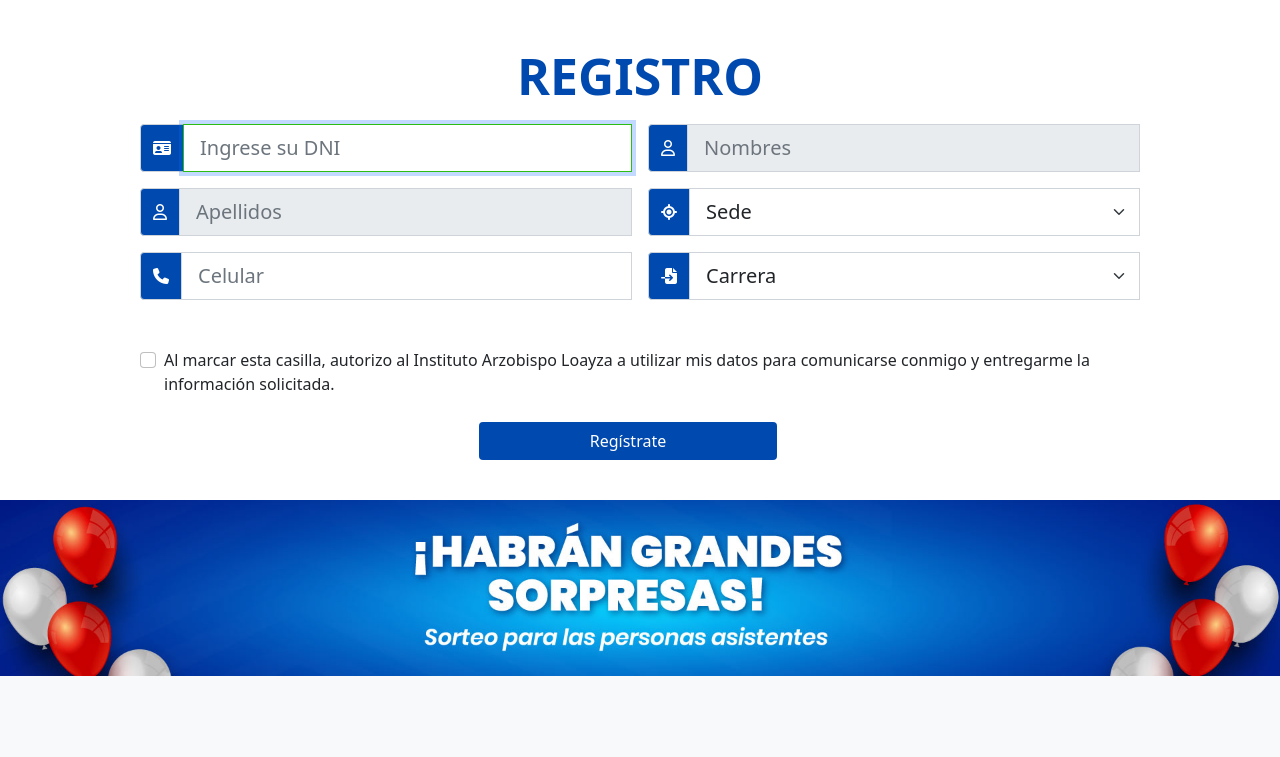
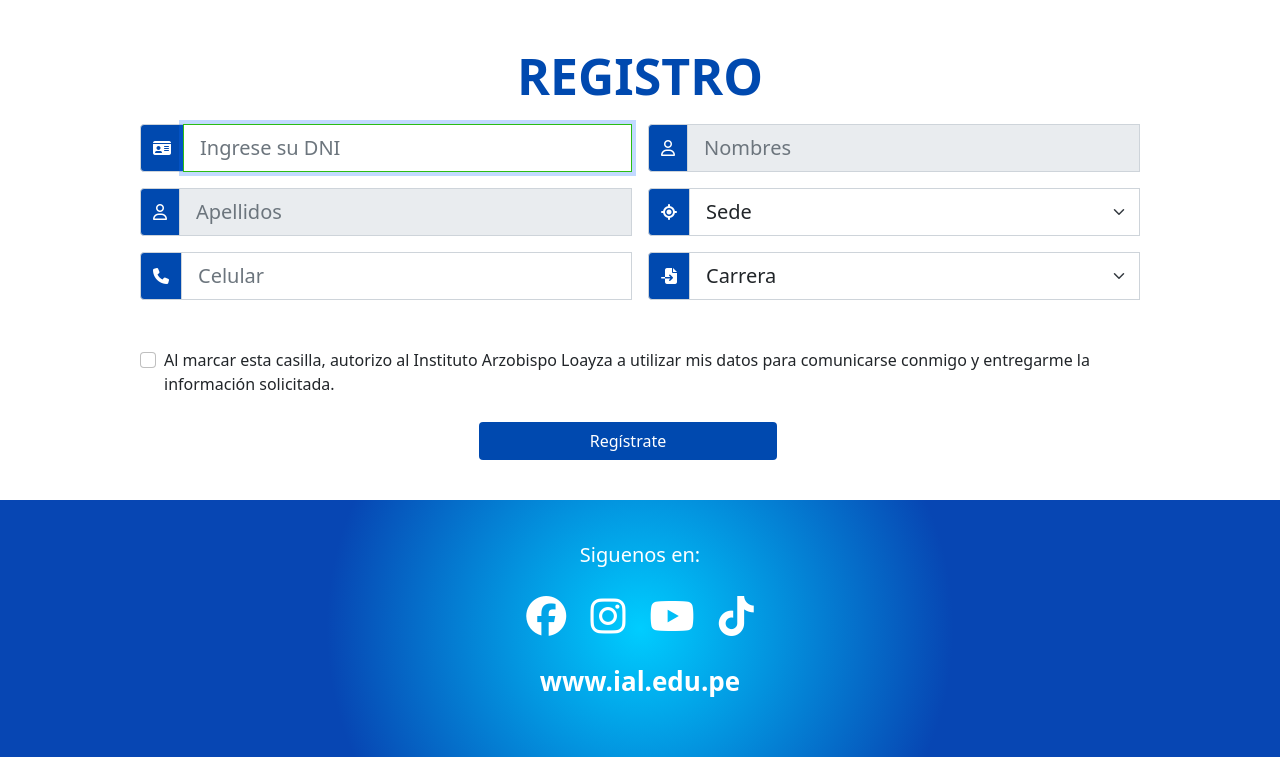
Before and after one commit to MAJML/LandingIAL_TALENTO, a PHP site: page / in a window 1280 px wide. Shown: the part 721-1478 px from the top of the page. Before the commit the page ends 1397 px from the top, so only its background shows below. Run offline with PHP 8.4, Linux system fonts and the light colour scheme; some libraries are stand-ins or nearby versions.

Commit message:
cambiando el estilo del footer

```diff
--- a/assets/css/style.css
+++ b/assets/css/style.css
@@ -24,8 +24,8 @@
     margin-bottom: 50px;
 }
 footer{
-    background: rgb(205,94,209);
-    background: radial-gradient(circle, rgba(205,94,209,1) 0%, rgba(72,119,227,1) 100%);
+    background: rgb(0,205,255);
+    background: radial-gradient(circle, rgba(0,205,255,1) 0%, rgba(7,70,179,1) 48%);
     color: #fff;
 }
 .siguenos_footer{
--- a/view/plantilla.php
+++ b/view/plantilla.php
@@ -126,8 +126,7 @@
     </div>
 
     <footer>
-        <img src="assets/img/webinar-2.1.jpg" width="100%" alt="">
-        <!-- <div class="contenedor">
+        <div class="contenedor">
             <p class="siguenos_footer">Siguenos en:</p>
             <p class="redes_i">
                 <a href="https://www.facebook.com/ial.oficial/" target="_blank"><i class="fa-brands fa-facebook" style="color: #ffffff;"></i></a>
@@ -136,7 +135,7 @@
                 <a href="https://www.tiktok.com/@ial.oficial?fbclid=IwAR3g0T4ApKykHfYV4rlpg9o3xANoDtLaDF20yeGbTOkDYSRLwUq9Vm0eF-U" target="_blank"><i class="fa-brands fa-tiktok" style="color: #ffffff;"></i></a>
             </p>
             <p class="footer_ultimo">www.ial.edu.pe</p>
-        </div> -->
+        </div>
     </footer>
 
     <script src="https://code.jquery.com/jquery-3.6.4.min.js" integrity="sha256-oP6HI9z1XaZNBrJURtCoUT5SUnxFr8s3BzRl+cbzUq8=" crossorigin="anonymous"></script>
```
